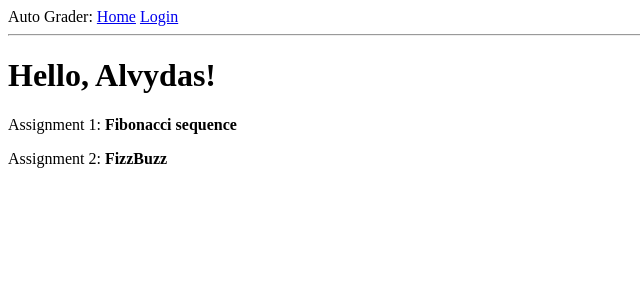
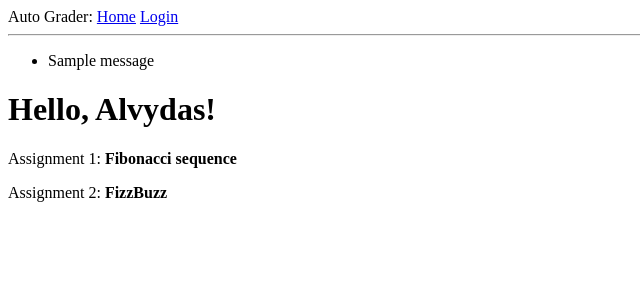
Before and after one commit to Znojus/testing_python, a Flask app: page / in a window 1280 px wide. Shown: the top 300 px of the page, without its empty margins (0-640 px from the left). Run offline with Flask 3, Linux system fonts and the light colour scheme; one stand-in notice (Sample message) is shown.

Commit message:
Add a way o view flash messages at the top (unstyled)

```diff
--- a/app/routes.py
+++ b/app/routes.py
@@ -18,7 +18,7 @@ def index():
     ]
     return render_template('index.html', title='Home', user=user, assignments=assignments)
 
-@app.route('/login')
+@app.route('/login', methods=['GET', 'POST'])
 def login():
     form = LoginForm()
     if form.validate_on_submit():
--- a/app/templates/base.html
+++ b/app/templates/base.html
@@ -15,6 +15,15 @@
             <a href="/login">Login</a>
         </div>
         <hr>
+        {% with messages = get_flashed_messages() %}
+        {% if messages %}
+        <ul>
+            {% for message in messages %}
+            <li>{{ message }}</li>
+            {% endfor %}
+        </ul>
+        {% endif %}
+        {% endwith %}
         {% block content %} {% endblock %}
     </body>
 </html>
```
